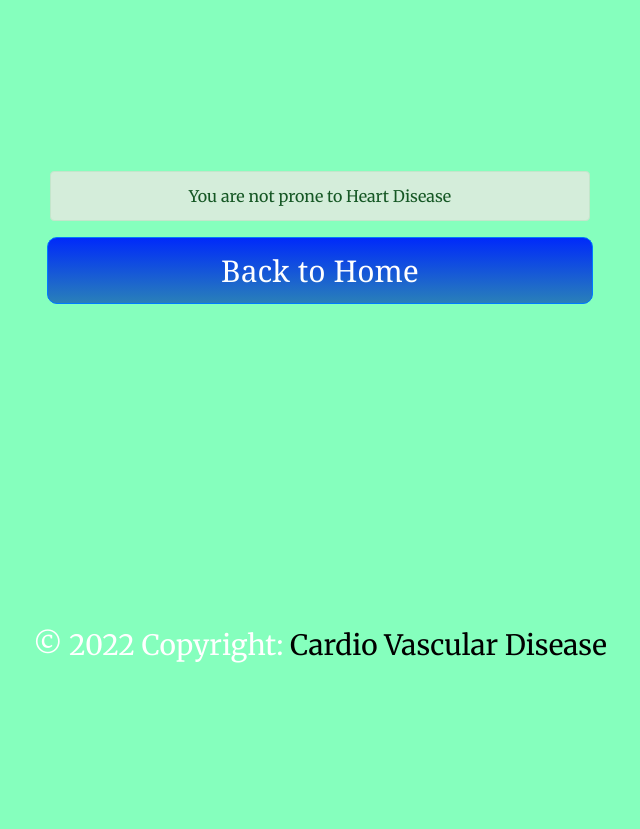
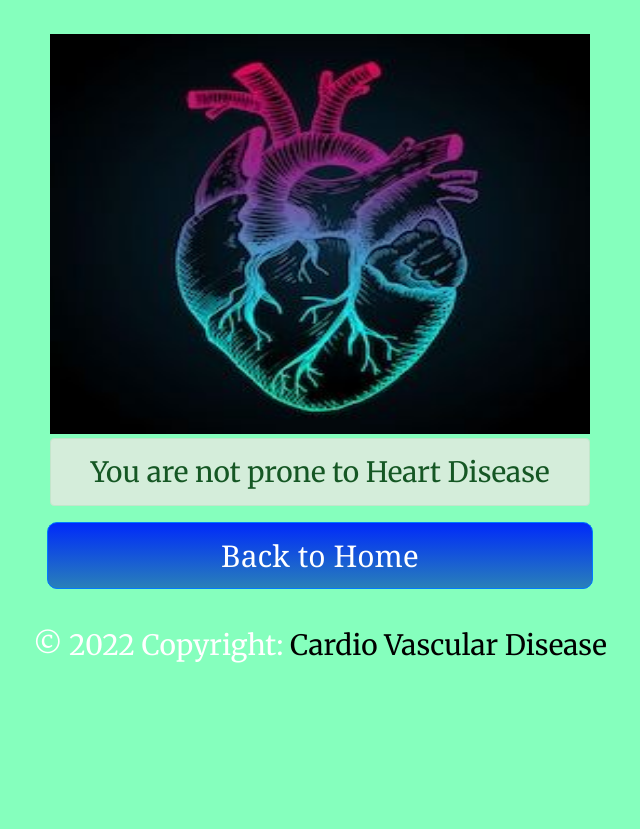
Before and after one commit to sai-satwika/cardio-vasculardisease-cvd, a Flask app: template templates/predict.html in a window 1280 px wide. Shown: the part 86-915 px from the top of the page, without its empty margins (320-960 px from the left). Before the commit the page ends 749 px from the top, so only its background shows below. Run offline with Flask 2, Linux system fonts and the light colour scheme; the template is opened without the code that fills it, so the values that code supplies are empty.

Commit message:
Add files via upload

```diff
--- a/templates/index.html
+++ b/templates/index.html
@@ -113,7 +113,7 @@ background-image: linear-gradient(135deg, #8BC6EC 0%, #9599E2 100%);
         <h1 class="mt-xl-5 mb-xl-5 ">Cardio Vascular Disease Predictor</h1>
       </center>
 
-        <div class="d-flex justify-content-center mt-xl-5 pt-5">
+        <div class="d-lg-flex justify-content-center mt-xl-5 pt-5">
           <div
             id="carouselExampleIndicators"
             class="carousel slide w-50 ml-xl-5"
@@ -146,7 +146,7 @@ background-image: linear-gradient(135deg, #8BC6EC 0%, #9599E2 100%);
                 data-slide-to="5"
               ></li>
             </ol>
-            <div class="carousel-inner">
+            <div class="carousel-inner sm-w-100">
               <div class="carousel-item active">
                 <img
                   class="d-block w-100"
--- a/templates/predict.html
+++ b/templates/predict.html
@@ -1,17 +1,23 @@
 {% extends 'base.html' %}
 {% block content %}
+<h1 hidden>{% block title %} Prediction {% endblock %}</h1>
     <div class="row"  style="margin-bottom: 477px;">
         <div class="col-md-3"></div>
-        <div class="col-md-6" style="margin-top: 15%;">
+        <div class="col-md-6 align-content-center" style="margin-top: 3%;">
             {% if pred == 1 %}
-                <div class="card card-body alert alert-danger"><center>You may be prone to Heart Disease</center></div>
+            <div>
+                <img src="{{url_for('static', filename='8.jpg')}}" width="540">
+            </div>
+                <div class="card card-body alert alert-danger mt-3 fs-3"><center>You may be prone to Heart Disease</center></div>
             {% else %}
-                <div class="card card-body alert alert-success"><center>You are not prone to Heart Disease</center></div>
+            <div>
+                <img src="{{url_for('static', filename='7.jpg')}}" width="540" height="400">
+            </div>
+                <div class="card card-body alert alert-success mt-1 fs-3"><center>You are not prone to Heart Disease</center></div>
             {% endif %}
             <div class="row d-flex justify-content-center align-items-center">
                 <div><a href="{{ url_for('home') }}" class="btn btn-block btn-primary">Back to Home</a></div>
             </div>
         </div>
-        <div class="col-md-3"></div>
     </div>
 {% endblock %}
```
